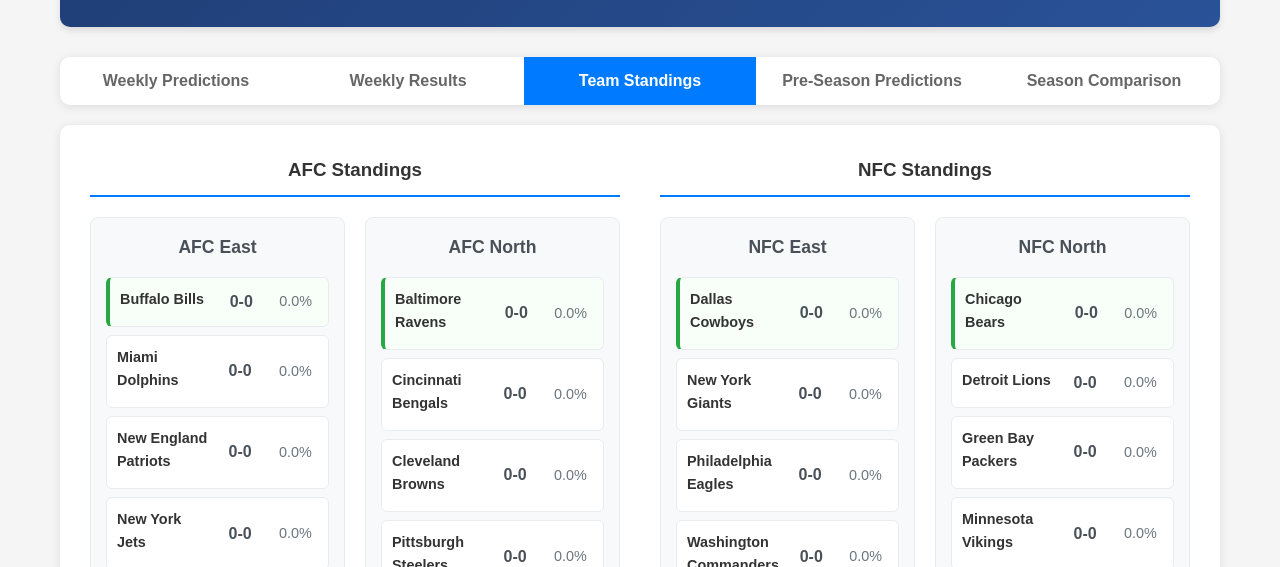
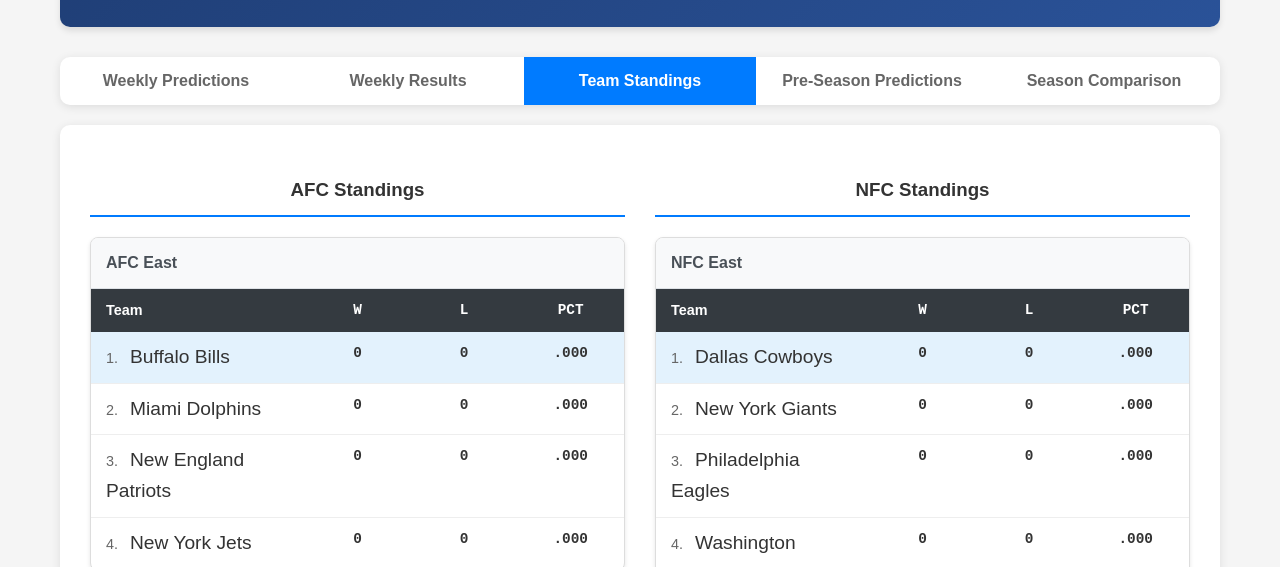
Before and after one commit to jjesse/nfl_predictions, a plain HTML site: page index.html in a window 1280 px wide. Both pictures are taken after a click on the button "Team Standings". Shown: the part 233-800 px from the top of the page. Drawn offline with Linux system fonts and the light colour scheme.

Commit message:
changing the team standings section

```diff
--- a/app.js
+++ b/app.js
@@ -237,93 +237,95 @@
     }
 
     renderStandings() {
-        this.renderConferenceStandings('AFC', 'afc-standings');
-        this.renderConferenceStandings('NFC', 'nfc-standings');
+        // Calculate team records from game results
+        const teamRecords = this.calculateTeamRecords();
+
+        // AFC Divisions
+        this.renderDivisionStandings('AFC East', ['BUF', 'MIA', 'NE', 'NYJ'], teamRecords, 'afc-east-standings');
+        this.renderDivisionStandings('AFC North', ['BAL', 'CIN', 'CLE', 'PIT'], teamRecords, 'afc-north-standings');
+        this.renderDivisionStandings('AFC South', ['HOU', 'IND', 'JAX', 'TEN'], teamRecords, 'afc-south-standings');
+        this.renderDivisionStandings('AFC West', ['DEN', 'KC', 'LV', 'LAC'], teamRecords, 'afc-west-standings');
+
+        // NFC Divisions
+        this.renderDivisionStandings('NFC East', ['DAL', 'NYG', 'PHI', 'WAS'], teamRecords, 'nfc-east-standings');
+        this.renderDivisionStandings('NFC North', ['CHI', 'DET', 'GB', 'MIN'], teamRecords, 'nfc-north-standings');
+        this.renderDivisionStandings('NFC South', ['ATL', 'CAR', 'NO', 'TB'], teamRecords, 'nfc-south-standings');
+        this.renderDivisionStandings('NFC West', ['ARI', 'LAR', 'SF', 'SEA'], teamRecords, 'nfc-west-standings');
     }
 
-    renderConferenceStandings(conference, containerId) {
+    renderDivisionStandings(divisionName, teamCodes, teamRecords, containerId) {
         const container = document.getElementById(containerId);
         if (!container) return;
 
-        // Get teams for this conference
-        const conferenceTeams = Object.keys(nflSchedule.teams).filter(teamCode => {
-            if (conference === 'AFC') {
-                return ['BAL', 'BUF', 'CIN', 'CLE', 'DEN', 'HOU', 'IND', 'JAX', 'KC', 'LV', 'LAC', 'MIA', 'NE', 'NYJ', 'PIT', 'TEN'].includes(teamCode);
-            } else {
-                return ['ARI', 'ATL', 'CAR', 'CHI', 'DAL', 'DET', 'GB', 'LAR', 'MIN', 'NO', 'NYG', 'PHI', 'SF', 'SEA', 'TB', 'WAS'].includes(teamCode);
+        // Sort teams by wins (descending), then by losses (ascending)
+        const sortedTeams = teamCodes.sort((a, b) => {
+            const recordA = teamRecords[a] || { wins: 0, losses: 0 };
+            const recordB = teamRecords[b] || { wins: 0, losses: 0 };
+
+            if (recordA.wins !== recordB.wins) {
+                return recordB.wins - recordA.wins; // More wins = higher
             }
+            return recordA.losses - recordB.losses; // Fewer losses = higher
         });
 
-        // Sort teams by record (wins descending, then losses ascending)
-        conferenceTeams.sort((a, b) => {
-            const teamA = nflSchedule.teams[a];
-            const teamB = nflSchedule.teams[b];
+        let standingsHTML = `
+            <div class="standings-header">
+                <div class="team-column">Team</div>
+                <div class="record-column">W</div>
+                <div class="record-column">L</div>
+                <div class="record-column">PCT</div>
+            </div>
+        `;
 
-            if (teamA.record.wins !== teamB.record.wins) {
-                return teamB.record.wins - teamA.record.wins; // More wins first
-            }
-            return teamA.record.losses - teamB.record.losses; // Fewer losses first
-        });
+        sortedTeams.forEach((teamCode, index) => {
+            const record = teamRecords[teamCode] || { wins: 0, losses: 0 };
+            const totalGames = record.wins + record.losses;
+            const winPercentage = totalGames > 0 ? (record.wins / totalGames).toFixed(3) : '.000';
 
-        // Group by divisions
-        const divisions = {
-            'AFC': {
-                'East': ['BUF', 'MIA', 'NE', 'NYJ'],
-                'North': ['BAL', 'CIN', 'CLE', 'PIT'],
-                'South': ['HOU', 'IND', 'JAX', 'TEN'],
-                'West': ['DEN', 'KC', 'LV', 'LAC']
-            },
-            'NFC': {
-                'East': ['DAL', 'NYG', 'PHI', 'WAS'],
-                'North': ['CHI', 'DET', 'GB', 'MIN'],
-                'South': ['ATL', 'CAR', 'NO', 'TB'],
-                'West': ['ARI', 'LAR', 'SF', 'SEA']
-            }
-        };
+            // Add position styling (1st place gets different styling)
+            const positionClass = index === 0 ? 'division-leader' : '';
 
-        let html = '<div class="divisions-grid">';
-
-        Object.entries(divisions[conference]).forEach(([divisionName, divisionTeams]) => {
-            // Sort division teams by record
-            const sortedDivisionTeams = divisionTeams.sort((a, b) => {
-                const teamA = nflSchedule.teams[a];
-                const teamB = nflSchedule.teams[b];
-
-                if (teamA.record.wins !== teamB.record.wins) {
-                    return teamB.record.wins - teamA.record.wins;
-                }
-                return teamA.record.losses - teamB.record.losses;
-            });
-
-            html += `
-                <div class="division-standings">
-                    <h4>${conference} ${divisionName}</h4>
-                    <div class="standings-list">
-            `;
-
-            sortedDivisionTeams.forEach((teamCode, index) => {
-                const team = nflSchedule.teams[teamCode];
-                const winPercentage = team.record.wins + team.record.losses > 0
-                    ? (team.record.wins / (team.record.wins + team.record.losses) * 100).toFixed(1)
-                    : '0.0';
-
-                html += `
-                    <div class="standing-item ${index === 0 ? 'division-leader' : ''}">
-                        <span class="team-name">${team.name}</span>
-                        <span class="record">${team.record.wins}-${team.record.losses}</span>
-                        <span class="win-pct">${winPercentage}%</span>
+            standingsHTML += `
+                <div class="standings-row ${positionClass}">
+                    <div class="team-column">
+                        <span class="team-rank">${index + 1}.</span>
+                        <span class="team-name">${nflSchedule.teams[teamCode].name}</span>
                     </div>
-                `;
-            });
-
-            html += `
-                    </div>
+                    <div class="record-column">${record.wins}</div>
+                    <div class="record-column">${record.losses}</div>
+                    <div class="record-column">${winPercentage}</div>
                 </div>
             `;
         });
 
-        html += '</div>';
-        container.innerHTML = html;
+        container.innerHTML = standingsHTML;
+    }
+
+    calculateTeamRecords() {
+        const records = {};
+
+        // Initialize all teams with 0-0 record
+        Object.keys(nflSchedule.teams).forEach(teamCode => {
+            records[teamCode] = { wins: 0, losses: 0 };
+        });
+
+        // Count wins/losses from completed games
+        nflSchedule.games.forEach(game => {
+            if (game.status === 'final' && game.winner) {
+                // Winner gets a win
+                if (records[game.winner]) {
+                    records[game.winner].wins++;
+                }
+
+                // Loser gets a loss
+                const loser = game.winner === game.homeTeam ? game.awayTeam : game.homeTeam;
+                if (records[loser]) {
+                    records[loser].losses++;
+                }
+            }
+        });
+
+        return records;
     }
 
     switchTab(tab) {
--- a/index.html
+++ b/index.html
@@ -86,14 +86,60 @@
                     <div class="conference-standings">
                         <div class="conference">
                             <h3>AFC Standings</h3>
-                            <div id="afc-standings" class="standings-table">
-                                <!-- AFC standings will be populated here -->
+                            <div class="divisions">
+                                <div class="division-standings">
+                                    <h4>AFC East</h4>
+                                    <div id="afc-east-standings" class="standings-table">
+                                        <!-- AFC East standings will be populated here -->
+                                    </div>
+                                </div>
+                                <div class="division-standings">
+                                    <h4>AFC North</h4>
+                                    <div id="afc-north-standings" class="standings-table">
+                                        <!-- AFC North standings will be populated here -->
+                                    </div>
+                                </div>
+                                <div class="division-standings">
+                                    <h4>AFC South</h4>
+                                    <div id="afc-south-standings" class="standings-table">
+                                        <!-- AFC South standings will be populated here -->
+                                    </div>
+                                </div>
+                                <div class="division-standings">
+                                    <h4>AFC West</h4>
+                                    <div id="afc-west-standings" class="standings-table">
+                                        <!-- AFC West standings will be populated here -->
+                                    </div>
+                                </div>
                             </div>
                         </div>
                         <div class="conference">
                             <h3>NFC Standings</h3>
-                            <div id="nfc-standings" class="standings-table">
-                                <!-- NFC standings will be populated here -->
+                            <div class="divisions">
+                                <div class="division-standings">
+                                    <h4>NFC East</h4>
+                                    <div id="nfc-east-standings" class="standings-table">
+                                        <!-- NFC East standings will be populated here -->
+                                    </div>
+                                </div>
+                                <div class="division-standings">
+                                    <h4>NFC North</h4>
+                                    <div id="nfc-north-standings" class="standings-table">
+                                        <!-- NFC North standings will be populated here -->
+                                    </div>
+                                </div>
+                                <div class="division-standings">
+                                    <h4>NFC South</h4>
+                                    <div id="nfc-south-standings" class="standings-table">
+                                        <!-- NFC South standings will be populated here -->
+                                    </div>
+                                </div>
+                                <div class="division-standings">
+                                    <h4>NFC West</h4>
+                                    <div id="nfc-west-standings" class="standings-table">
+                                        <!-- NFC West standings will be populated here -->
+                                    </div>
+                                </div>
                             </div>
                         </div>
                     </div>
--- a/styles.css
+++ b/styles.css
@@ -656,76 +656,109 @@
 }
 
 .conference-standings {
-    display: grid;
-    grid-template-columns: 1fr 1fr;
-    gap: 40px;
+    display: flex;
+    gap: 30px;
+    margin: 20px 0;
+}
+
+.conference {
+    flex: 1;
 }
 
 .conference h3 {
     text-align: center;
-    margin-bottom: 20px;
     color: #333;
     border-bottom: 2px solid #007bff;
     padding-bottom: 10px;
+    margin-bottom: 20px;
 }
 
-.divisions-grid {
-    display: grid;
-    grid-template-columns: 1fr 1fr;
-    gap: 20px;
+.divisions {
+    display: flex;
+    flex-direction: column;
+    gap: 25px;
 }
 
 .division-standings {
-    background-color: #f8f9fa;
+    background: white;
+    border: 1px solid #ddd;
     border-radius: 8px;
-    padding: 15px;
-    border: 1px solid #e9ecef;
+    overflow: hidden;
+    box-shadow: 0 2px 4px rgba(0,0,0,0.1);
 }
 
 .division-standings h4 {
-    text-align: center;
-    margin-bottom: 15px;
+    background: #f8f9fa;
+    margin: 0;
+    padding: 12px 15px;
+    font-size: 1rem;
+    font-weight: 600;
     color: #495057;
-    font-size: 1.1rem;
+    border-bottom: 1px solid #dee2e6;
 }
 
-.standings-list {
-    display: flex;
-    flex-direction: column;
-    gap: 8px;
+.standings-table {
+    width: 100%;
 }
 
-.standing-item {
+.standings-header {
     display: grid;
-    grid-template-columns: 2fr 1fr 1fr;
-    gap: 10px;
-    padding: 10px;
-    background: white;
-    border-radius: 6px;
-    align-items: center;
-    border: 1px solid #e9ecef;
-}
-
-.standing-item.division-leader {
-    border-left: 4px solid #28a745;
-    background-color: #f8fff8;
-}
-
-.standing-item .team-name {
-    font-weight: bold;
+    grid-template-columns: 2fr 1fr 1fr 1fr;
+    background: #343a40;
+    color: white;
+    font-weight: 600;
     font-size: 0.9rem;
 }
 
-.standing-item .record {
+.standings-header > div {
+    padding: 10px 8px;
     text-align: center;
-    font-weight: bold;
-    color: #495057;
 }
 
-.standing-item .win-pct {
+.team-column {
+    text-align: left !important;
+    padding-left: 15px !important;
+}
+
+.standings-row {
+    display: grid;
+    grid-template-columns: 2fr 1fr 1fr 1fr;
+    border-bottom: 1px solid #eee;
+    transition: background-color 0.2s;
+}
+
+.standings-row:hover {
+    background-color: #f8f9fa;
+}
+
+.standings-row.division-leader {
+    background-color: #e3f2fd;
+    font-weight: 600;
+}
+
+.standings-row.division-leader:hover {
+    background-color: #bbdefb;
+}
+
+.standings-row > div {
+    padding: 10px 8px;
     text-align: center;
-    color: #6c757d;
     font-size: 0.9rem;
+}
+
+.team-rank {
+    color: #666;
+    margin-right: 8px;
+    font-weight: 500;
+}
+
+.team-name {
+    font-weight: 500;
+}
+
+.record-column {
+    font-family: 'Courier New', monospace;
+    font-weight: 600;
 }
 
 /* Playoff Game Styles */
@@ -768,23 +801,23 @@
 
 @media (max-width: 768px) {
     .conference-standings {
-        grid-template-columns: 1fr;
-        gap: 30px;
+        flex-direction: column;
+        gap: 20px;
     }
 
-    .divisions-grid {
-        grid-template-columns: 1fr;
+    .divisions {
         gap: 15px;
     }
 
-    .standing-item {
-        grid-template-columns: 1fr;
-        gap: 5px;
-        text-align: center;
+    .standings-header,
+    .standings-row {
+        grid-template-columns: 2fr 0.8fr 0.8fr 1fr;
+        font-size: 0.8rem;
     }
 
-    .results-game-card {
-        padding: 15px;
+    .standings-header > div,
+    .standings-row > div {
+        padding: 8px 4px;
     }
 }
 
```
